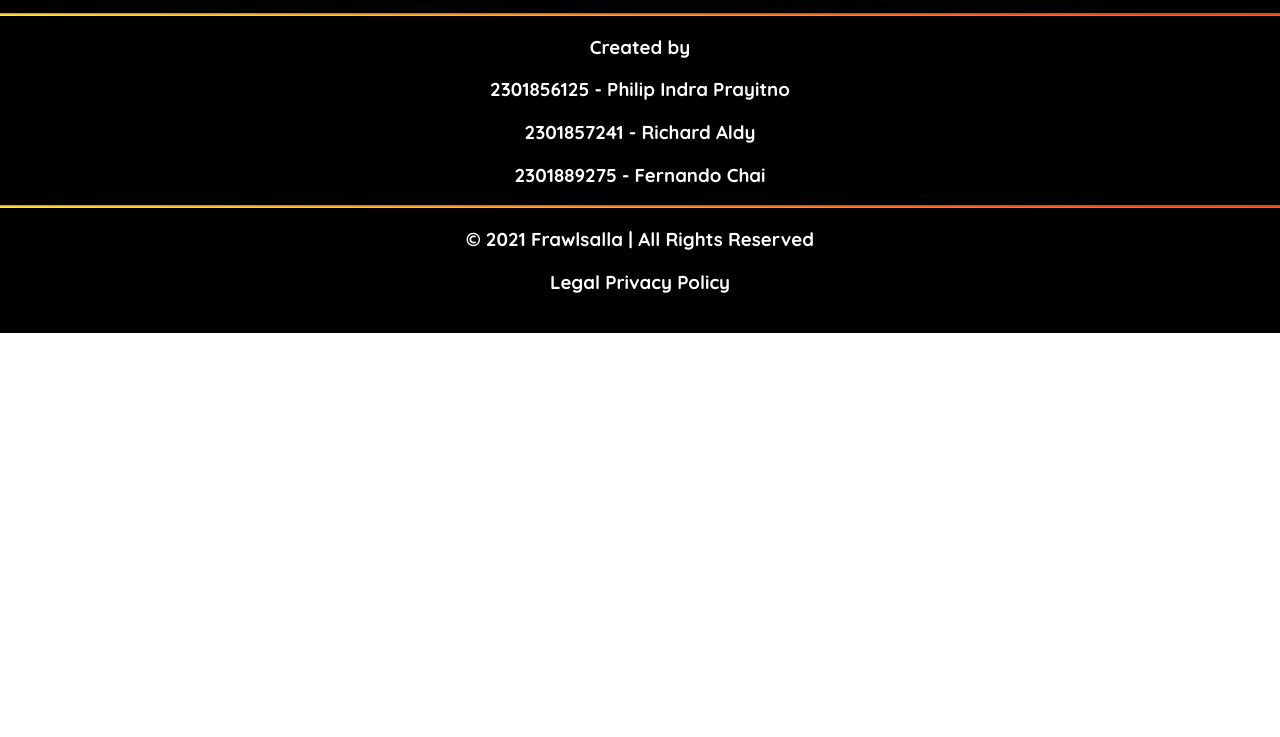
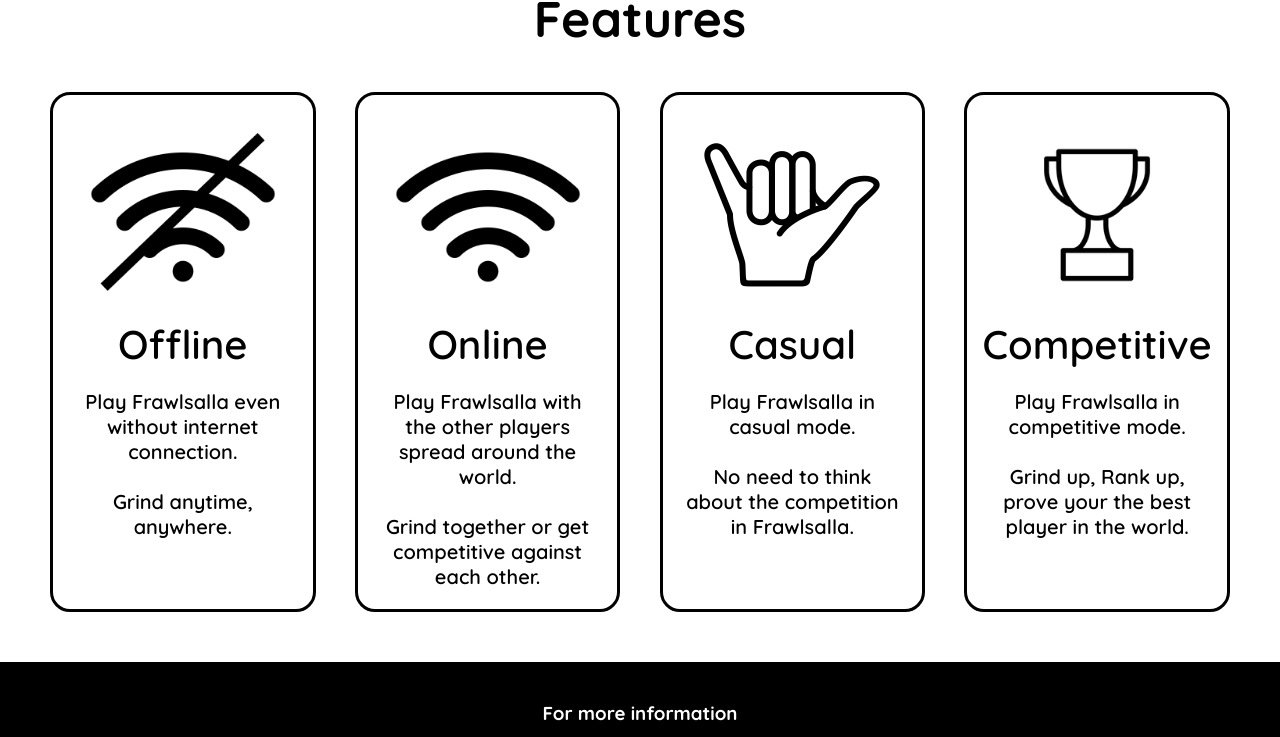
Before and after one commit to S1rent/Frawlsalla, a plain HTML site: page Frawlsalla/index.html in a window 1280 px wide. Shown: the part 1645-2382 px from the top of the page. Before the commit the page ends 1978 px from the top, so only its background shows below. Drawn offline with nearby package versions, Linux system fonts and the light colour scheme.

Commit message:
feat: added home feature information

```diff
--- a/Frawlsalla/CSS/home-style.css
+++ b/Frawlsalla/CSS/home-style.css
@@ -49,7 +49,7 @@
     width: 100%;
     align-items: center;
     justify-content: space-evenly;
-    margin-top: 200px;
+    margin-top: 130px;
 }
 
 #trailer-video {
@@ -77,7 +77,7 @@
     font-family: 'Quicksand', sans-serif;
     font-weight: 800;
     font-size: large;
-    background-image: linear-gradient(to left, #fff32a, #f2400d);
+    background-image: linear-gradient(to left, #f2400d, #fff32a);
     color: white;
     cursor: pointer;
     transition: 0.6s;
@@ -88,3 +88,59 @@
     color: black;
     background-position: right;
 }
+
+.content-feature {
+    margin-top: 150px;
+    padding: 50px;
+}
+
+aside h1 {
+    font-size: 50px;
+    font-weight: 800;
+    text-align: center;
+    margin-top: 0px;
+}
+
+aside .card-wrapper {
+    display: flex;
+    justify-content: space-between;
+}
+
+.quality-card {
+    position: relative;
+    width: 22%;
+    height: auto;
+    border: 3px solid black;
+    border-radius: 20px;
+    position: relative;
+    top: 0;
+    transition: top ease 0.2s;
+    text-align: center;
+}
+
+.quality-card:hover {
+    top: -15px;
+}
+
+.quality-card img {
+    margin-top: 20px;
+    width: 200px;
+    height: 200px;
+}
+
+.quality-card h2 {
+    font-size: 40px;
+    font-weight: 600;
+    margin-bottom: 0;
+    margin-top: 0;
+}
+
+.quality-card p {
+    font-size: 20px;
+    font-weight: 600;
+    padding: 0px 20px;
+}
+
+main {
+    background: none !important;
+}
--- a/Frawlsalla/index.html
+++ b/Frawlsalla/index.html
@@ -88,11 +88,51 @@
                             team up for 2v2 battles, or climb the Ranked ladder to Platinum and beyond. <br>
                             There’s a little something for everyone. <br><br>
                             If you’re looking to unwind with friends, <br>
-                            or if you’re aiming to carve your name into the pillars of the Brawlhalla Power Rankings, <br>
-                            you can play Brawlhalla however and whenever you want.
+                            or if you’re aiming to carve your name into the pillars of the Frawlsalla Power Rankings, <br>
+                            you can play Frawlsalla however and whenever you want.
                         </p>
                         <button id="play-button" onclick="location.href='register.html'" type="button">Play Now</button>
                     </div>
+                </div>
+
+                <div class="content-feature">
+                    <aside id="aside-quality">
+                        <h1 id="aside-title">Features</h1>
+                        <div class="card-wrapper">
+                            <div class="quality-card">
+                                <img src="Assets/ic-offline.png">
+                                <h2>Offline</h2>
+                                <p>
+                                    Play Frawlsalla even without internet connection.<br><br>
+                                    Grind anytime, anywhere.
+                                </p>
+                            </div>
+                            <div class="quality-card">
+                                <img src="Assets/ic-wifi.png">
+                                <h2>Online</h2>
+                                <p>
+                                    Play Frawlsalla with the other players spread around the world.<br><br>
+                                    Grind together or get competitive against each other.
+                                </p>
+                            </div>
+                            <div class="quality-card">
+                                <img src="Assets/ic-shaka.png">
+                                <h2>Casual</h2>
+                                <p>
+                                    Play Frawlsalla in casual mode.<br><br>
+                                    No need to think about the competition in Frawlsalla.
+                                </p>
+                            </div>
+                            <div class="quality-card">
+                                <img src="Assets/ic-competitive.png">
+                                <h2>Competitive</h2>
+                                <p>
+                                    Play Frawlsalla in competitive mode.<br><br>
+                                    Grind up, Rank up, prove your the best player in the world.
+                                </p>
+                            </div>
+                        </div>
+                    </aside>
                 </div>
 
             </div>
```
Also changed, not shown: Frawlsalla/Assets/ic-competitive.png (added), Frawlsalla/Assets/ic-offline.png (added), Frawlsalla/Assets/ic-shaka.png (added), Frawlsalla/Assets/ic-wifi.png (added).
